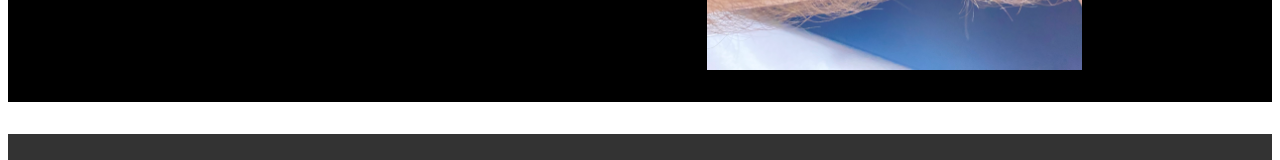
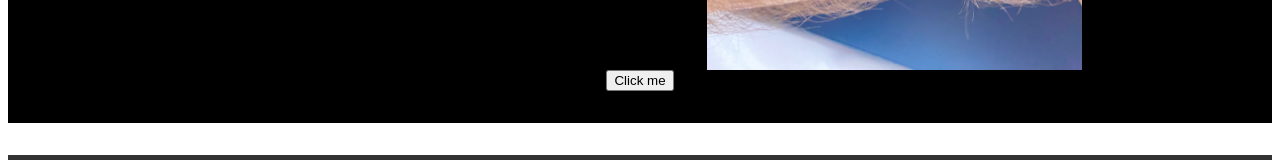
Before and after one commit to YochananBear/my-watches-website, a Next.js app: page / in a window 1280 px wide. Shown: the part 1389-1549 px from the top of the page. Built offline with nearby package versions, Linux system fonts and the light colour scheme.

Commit message:
Add interactive button to home page

```diff
--- a/app/page.js
+++ b/app/page.js
@@ -1,7 +1,12 @@
+'use client';
+
 import Image from 'next/image';
 import './styles.css';
 
 export default function Home() {
+    const handleClick = () => {
+    alert('Button clicked!');
+  };
   return (
     <main>
 
@@ -13,6 +18,7 @@ export default function Home() {
         <Image src="/images/NamokiBuild.jpg" alt="My Namoki build on a generic balck leather band" width={300} height={300} />
         <Image src="/images/Lebem.jpg" alt="My vintage gold plated Lebem watch on a brown saffino band from strapsco" width={300} height={300} />
       </div>
+      <button onClick={handleClick}>Click me</button>
     </main>
   );
 }
```
